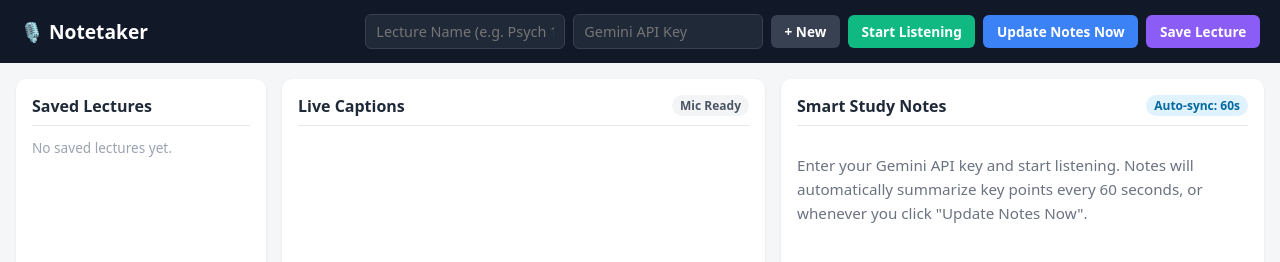
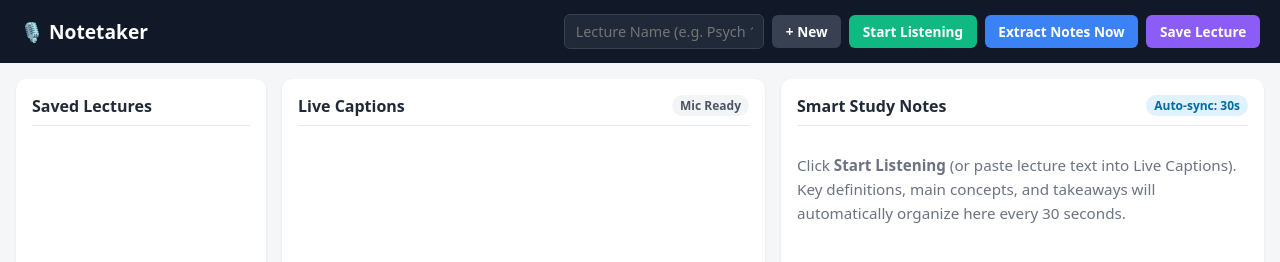
Before and after one commit to Nlamphier-lab/notetaker, a plain HTML site: page index.html in a window 1280 px wide. Drawn offline with Linux system fonts and the light colour scheme.

Commit message:
Revise input fields and update auto-sync timing
Updated the API key input to a placeholder and changed the auto-sync interval from 60s to 30s. Modified the text instructions for clarity.

```diff
--- a/index.html
+++ b/index.html
@@ -11,11 +11,10 @@
     <h1>🎙️ Notetaker</h1>
     <div class="controls">
       <input type="text" id="lectureTitle" placeholder="Lecture Name (e.g. Psych 101)" />
-      <input type="password" id="apiKey" placeholder="Gemini API Key" />
       <button id="newBtn">+ New</button>
       <button id="startBtn">Start Listening</button>
       <button id="stopBtn" style="display:none;">Stop</button>
-      <button id="summarizeBtn">Update Notes Now</button>
+      <button id="summarizeBtn">Extract Notes Now</button>
       <button id="saveBtn">Save Lecture</button>
     </div>
   </header>
@@ -42,10 +41,10 @@
     <section class="panel">
       <div class="panel-header">
         <h2>Smart Study Notes</h2>
-        <span id="autoStatus" class="badge">Auto-sync: 60s</span>
+        <span id="autoStatus" class="badge">Auto-sync: 30s</span>
       </div>
       <div id="notesBox" class="content-box">
-        <p style="color: #6b7280;">Enter your Gemini API key and start listening. Notes will automatically summarize key points every 60 seconds, or whenever you click "Update Notes Now".</p>
+        <p style="color: #6b7280;">Click <strong>Start Listening</strong> (or paste lecture text into Live Captions). Key definitions, main concepts, and takeaways will automatically organize here every 30 seconds.</p>
       </div>
     </section>
   </main>
```
